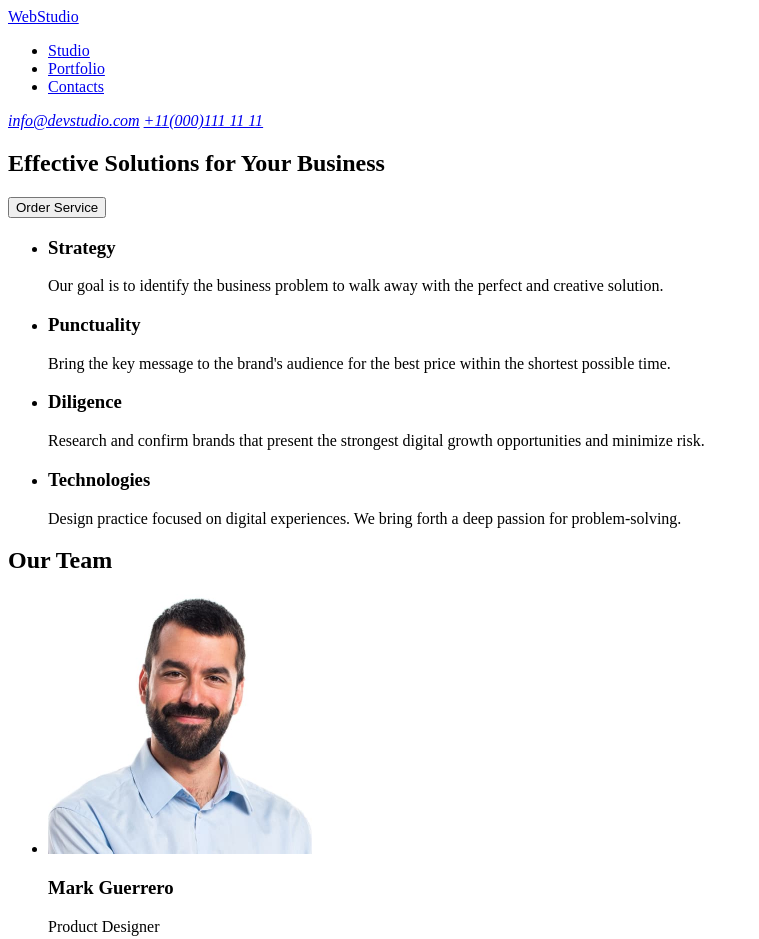
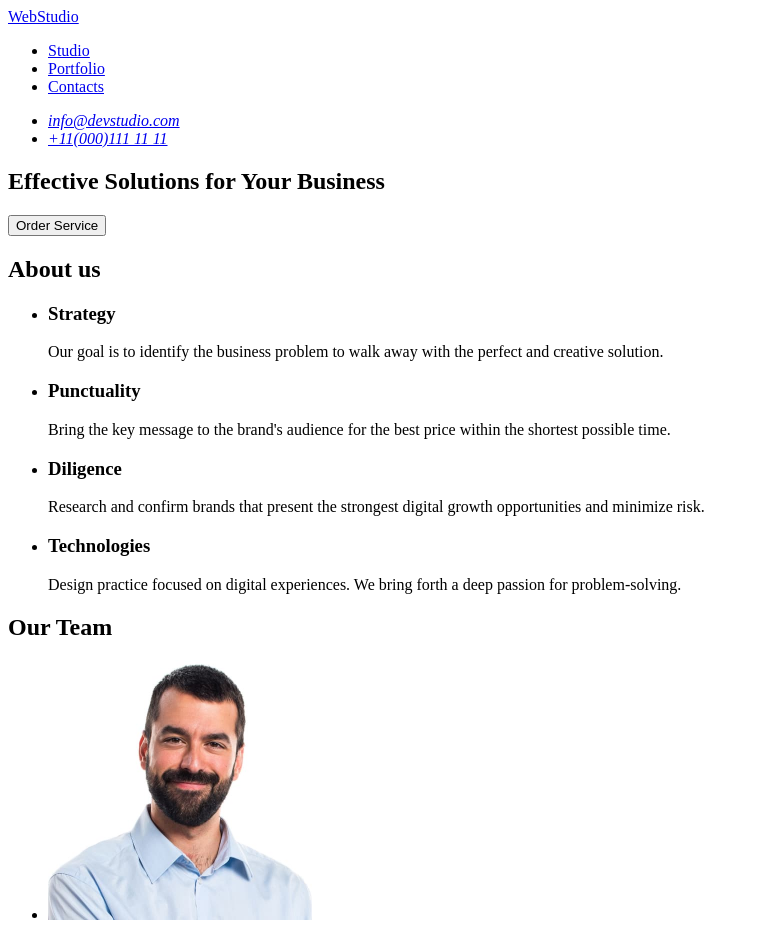
Before and after one commit to Tina-Sl/goit-markup-hw-01, a plain HTML site: page index.html in a window 1280 px wide. Shown: the top 939 px of the page, without its empty margins (0-759 px from the left). Drawn offline with Linux system fonts and the light colour scheme.

Commit message:
add mod. index.html

```diff
--- a/index.html
+++ b/index.html
@@ -16,19 +16,26 @@
         </ul>
       </nav>
       <address>
-        <a href="mailto:info@devstudio.com">info@devstudio.com</a>
-        <a href="tel:+110001111111">+11(000)111 11 11</a>
+        <ul>
+          <li>
+            <a href="mailto:info@devstudio.com">info@devstudio.com</a>
+          </li>
+          <li>
+            <a href="tel:+110001111111">+11(000)111 11 11</a>
+          </li>
+        </ul>
       </address>
     </header>
 
     <main>
-      <!-- section 1 -->
+      <!-- section 1 appeal -->
       <section>
         <h1>Effective Solutions for Your Business</h1>
         <button type="button">Order Service</button>
       </section>
 
-      <!-- section 2 -->
+      <!-- section 2 advantages -->
+      <h2>About us</h2>
       <section>
         <ul>
           <li>
@@ -62,7 +69,7 @@
         </ul>
       </section>
 
-      <!-- section 3 -->
+      <!-- section 3 Our Team-->
       <section>
         <h2>Our Team</h2>
         <ul>
```
